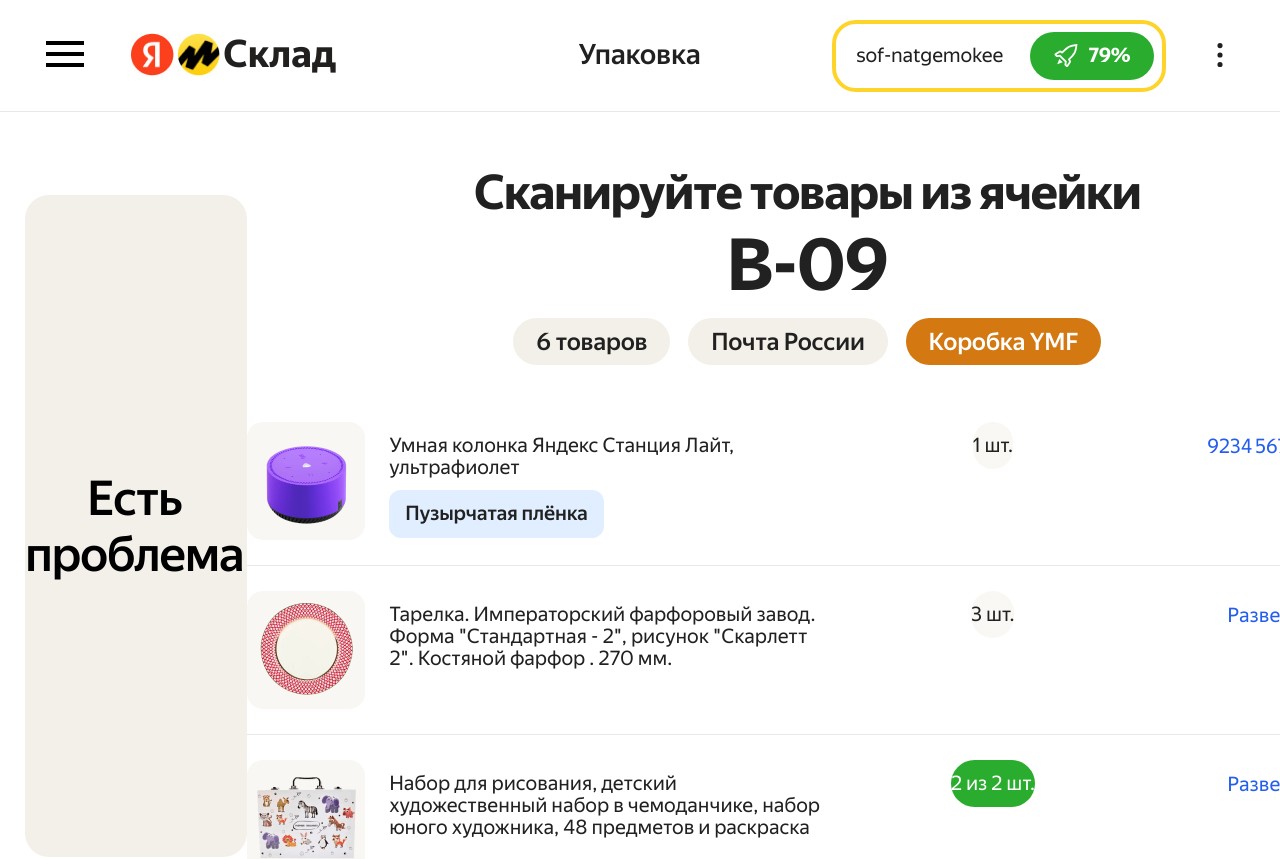
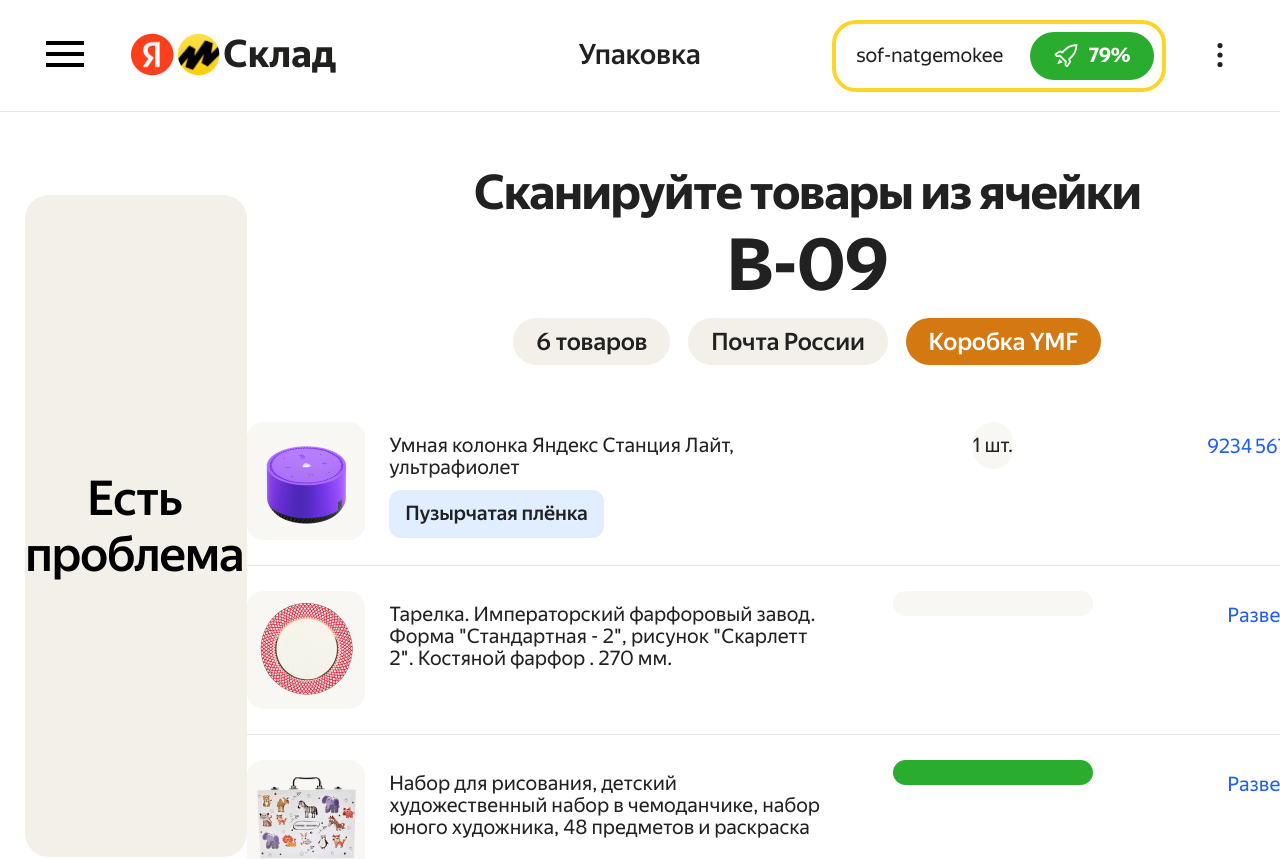
Before and after one commit to nidoveralis/product-packing-react, a React (Create React App) app: page / in a window 1280 px wide. Shown: the top 859 px of the page. Built offline with nearby package versions, Linux system fonts and the light colour scheme.

Commit message:
feat: hidden products

```diff
--- a/src/components/Card/Card.css
+++ b/src/components/Card/Card.css
@@ -1,14 +1,22 @@
 .card {
-  width: 1120px;
+  list-style-type: none;
   border-bottom: 1px solid #E8E8E8;
   font-size: 20px;
   line-height: 22px;
   font-weight: 400;
-  padding-top: 25px;
-  padding-bottom: 25px;
+}
+
+.card__conteiner {
+  width: 1120px;
   display: flex;
   align-items: flex-start;
   justify-content: space-between;
+  padding-top: 25px;
+  padding-bottom: 25px;
+}
+
+.card__conteiner_hidden {
+  display: none;
 }
 
 .card__button-more {
@@ -44,6 +52,7 @@
   text-align: start;
   margin: 12px 0 0 0;
   letter-spacing: -.004em;
+  grid-column: 2/3;
 }
 
 .card__img {
--- a/src/components/Card/Cards.js
+++ b/src/components/Card/Cards.js
@@ -6,29 +6,47 @@
 //width/count*scan
 //style{{backgroundColor 0 - 25 -100%}}
 // background: linear-gradient(to left,  rgba(243, 240, 233, 0.5) `${Math.floor(item.scan*100/item.count)}%`, rgba(42, 173, 46, 0.25) `${Math.floor(100 - (item.scan*100/item.count))}%`);
-  const [cardNumber, setCardNumber] = React.useState(item.count>1 ? "Развернуть" : item.barcode)
+  const [hiddenProducts,setHiddenProducts]= React.useState(true);
+  const [valueScan,setValueScan]= React.useState(0);
 
   const tagCardClass = `card__tag ${item.tag ? "card__tag_active" : ""}`;
-  const countContent = item.count===1 || item.scan===0 ? `${item.count} шт.` : `${item.scan} из ${item.count} шт.`;
+  const countContent = item.scan===0 ? `${item.count} шт.` : `${item.scan} из ${item.count} шт.`;
   const countCardClass = `card__count conteiner ${item.full ? "card__count_active" : ""}`;///////card__count_no-one
-  const numberCardClass = `card__number ${item.count>1 ? "card__button-more" : ""}`;
+  const hiddenProductsClass = `card__conteiner ${hiddenProducts ? "card__conteiner_hidden" : ""}`;
 
 
   function handleScanProduct() {
-
     onScanCard(item)
   };
 
+  function openHiddenProducts() {
+    setHiddenProducts(!hiddenProducts);
+  };
+
+
+
   return (
     <li className="card" >
+      <div className="card__conteiner">
+        <div className="card__info">
+          <div className="card__img" style={{backgroundImage: `url(${item.img})`}} />
+          <p className="card__description">{item.description}</p>
+          <p className={tagCardClass}>{item.tag}</p>
+        </div>
+        {item.count>1 ?  <progress className={countCardClass}  onClick={handleScanProduct} >{item.barcode[0]}</progress> : <div className={countCardClass} >1 шт.</div>}
+        {item.count>1 ? <button className="card__number card__button-more" onClick={openHiddenProducts} >Развернуть</button> : <button className="card__number"  onClick={handleScanProduct} >{item.barcode[0]}</button> }
+      </div>
+      {item.barcode.map((el)=>
+      <div className={hiddenProductsClass} key={el}>
       <div className="card__info">
-        <div className="card__img" style={{backgroundImage: `url(${item.img})`}} />
         <p className="card__description">{item.description}</p>
         <p className={tagCardClass}>{item.tag}</p>
       </div>
-      <div className={countCardClass} style={item.full ? {backgroundColor:'#2AAD2E'} : { background: `linear-gradient(to left, rgba(243, 240, 233, 0.5) ${Math.floor(100 - (item.scan*100/item.count))}%, rgba(42, 173, 46, 0.25) ${Math.floor(item.scan*100/item.count)}%)`}} >{countContent}</div>
-      <button className={numberCardClass} onClick={handleScanProduct} >{cardNumber}</button>
-      </li>
+      <div className={countCardClass} >1 шт.</div>
+      <button className='card__number' onClick={handleScanProduct} >{el}</button>
+    </div>
+      )}
+    </li>
   )
 }
 
```
